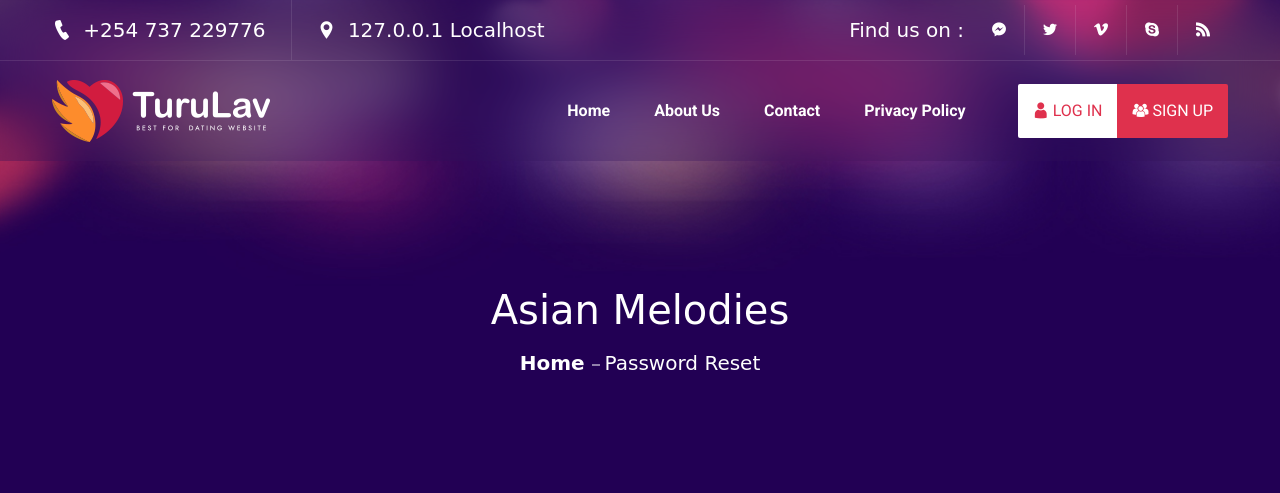
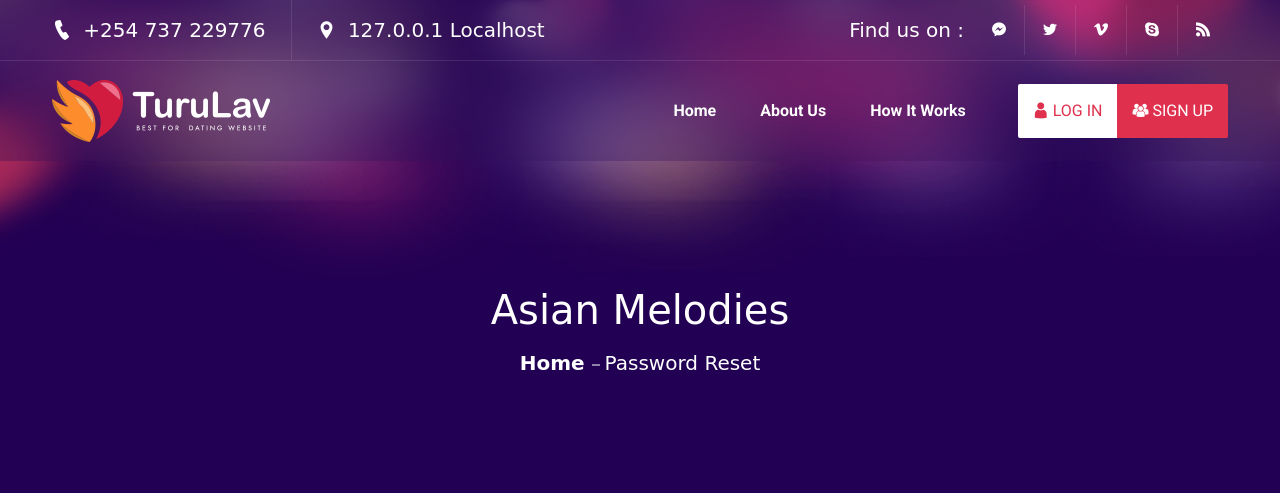
Before and after one commit to MartMbithi/AM_WebVersion, a PHP site: page /views/forget_password.php in a window 1280 px wide. Shown: the top 493 px of the page. Run offline with PHP 8.4, Linux system fonts and the light colour scheme; some libraries are stand-ins or nearby versions; some web fonts are replaced.

Commit message:
Scaffold Header Menu - Link It With Index Pages

```diff
--- a/partials/header.php
+++ b/partials/header.php
@@ -98,13 +98,10 @@
                                 <a href="index">Home</a>
                             </li>
                             <li>
-                                <a href="about">About Us</a>
+                                <a href="#about">About Us</a>
                             </li>
                             <li>
-                                <a href="contact">Contact</a>
-                            </li>
-                            <li>
-                                <a href="contact">Privacy Policy</a>
+                                <a href="#how_it_works">How It Works</a>
                             </li>
                         </ul>
                         <a href="login" class="login"><i class="icofont-user"></i> <span>LOG IN</span> </a>
```
Also changed, not shown: views/index.php (+6 -3 lines).
